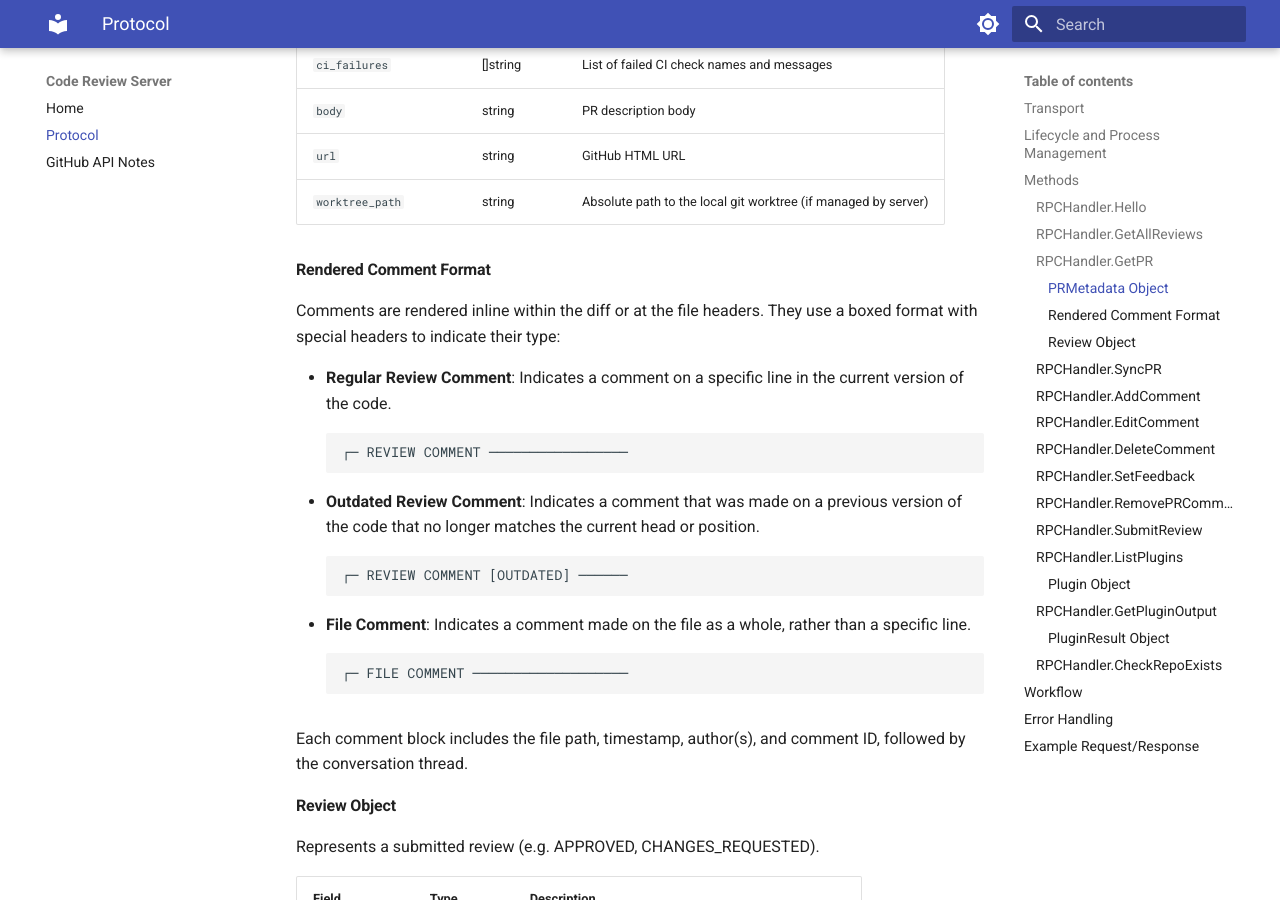
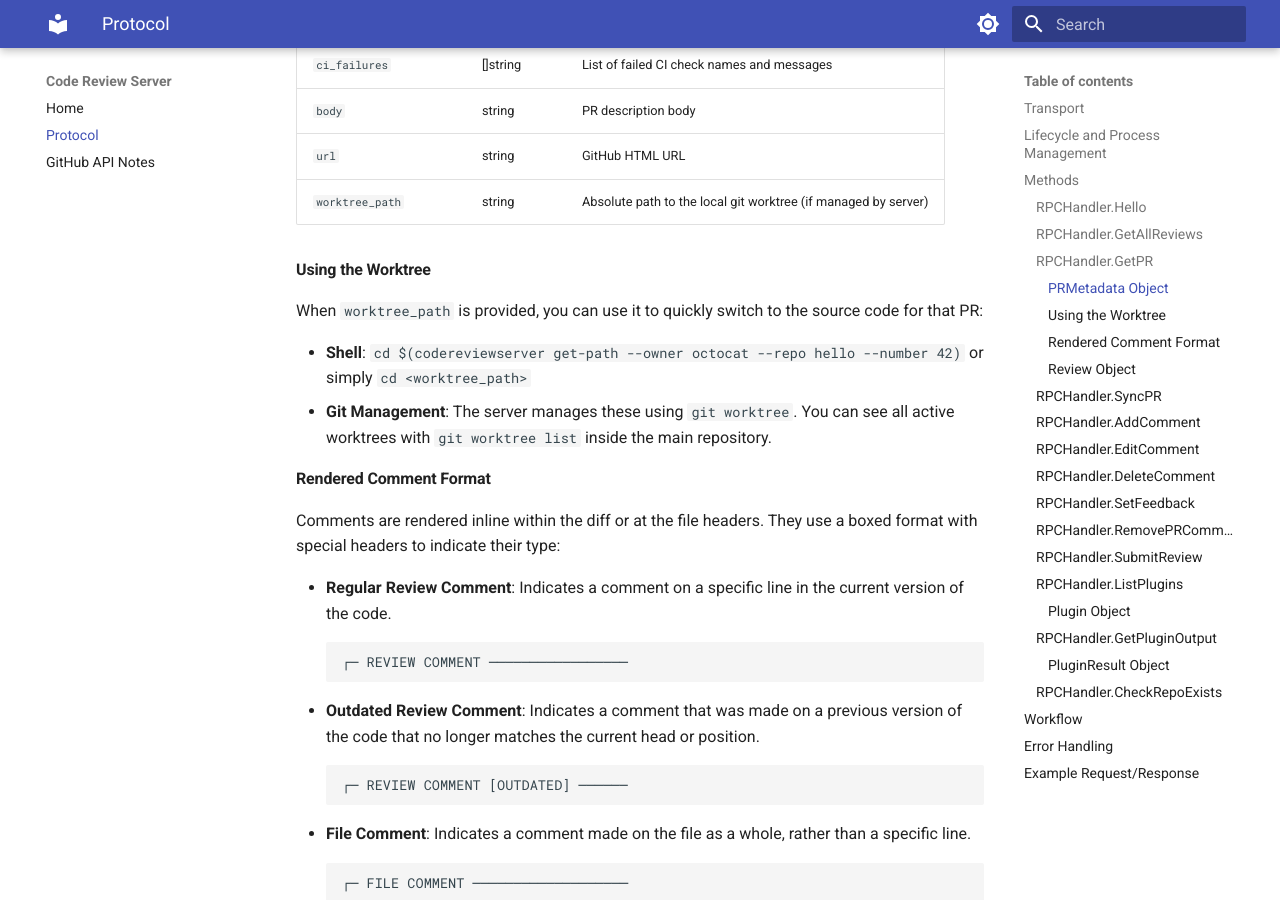
Before and after one commit to C-Hipple/code-review-server, an MkDocs documentation site: the page built from docs/protocol.md, in a window 1280 px wide and 900 px high, scrolled down 2756 px. Built offline with MkDocs 1.6.1 and Material for MkDocs 9.7.7, drawn with Linux system fonts in a browser that asks for light colours.

Commit message:
docs: Add usage instructions for worktree_path

```diff
--- a/docs/protocol.md
+++ b/docs/protocol.md
@@ -103,6 +103,13 @@ Fetches a pull request from GitHub and returns it as rendered content (including
 | `body`                 | string   | PR description body                                       |
 | `url`                  | string   | GitHub HTML URL                                           |
 | `worktree_path`        | string   | Absolute path to the local git worktree (if managed by server) |
+
+#### Using the Worktree
+
+When `worktree_path` is provided, you can use it to quickly switch to the source code for that PR:
+
+- **Shell**: `cd $(codereviewserver get-path --owner octocat --repo hello --number 42)` or simply `cd <worktree_path>`
+- **Git Management**: The server manages these using `git worktree`. You can see all active worktrees with `git worktree list` inside the main repository.
 
 #### Rendered Comment Format
 
```
Also changed, not shown: review_protocol.md (+7 -0 lines).
